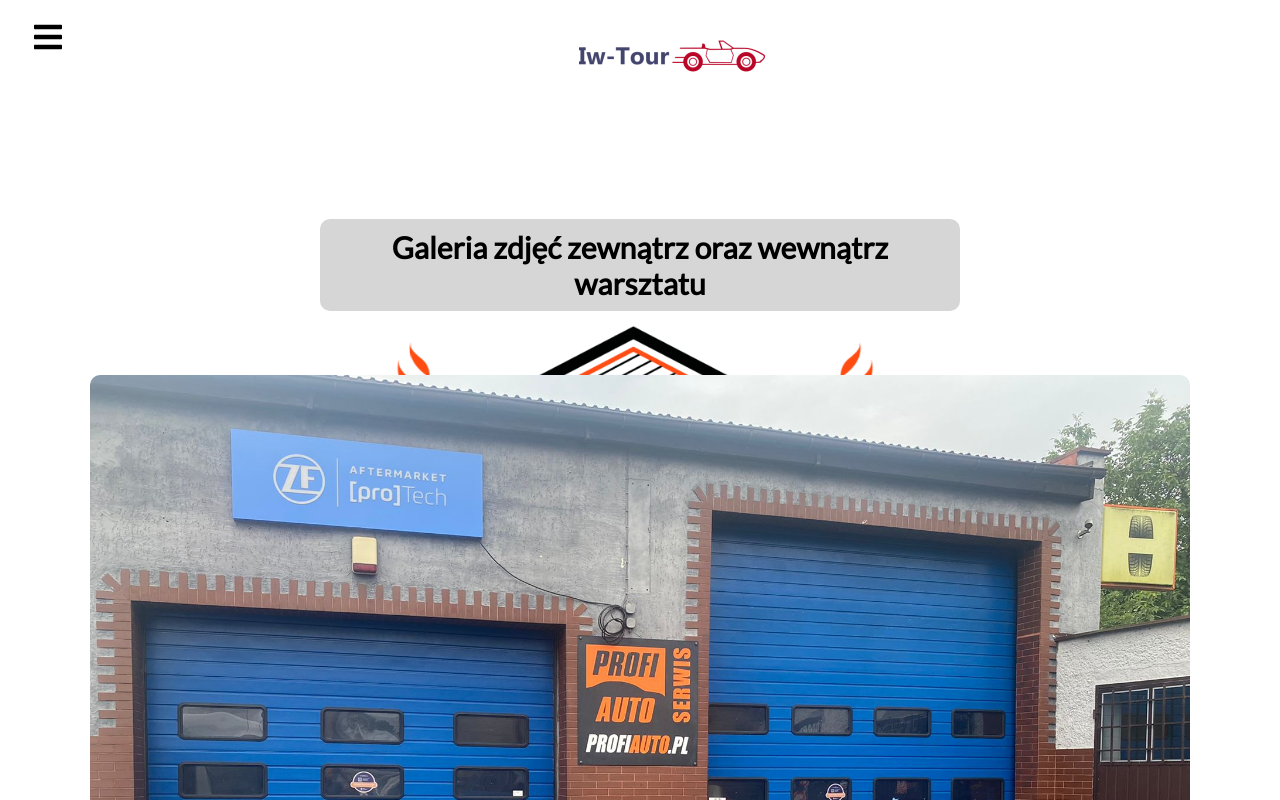
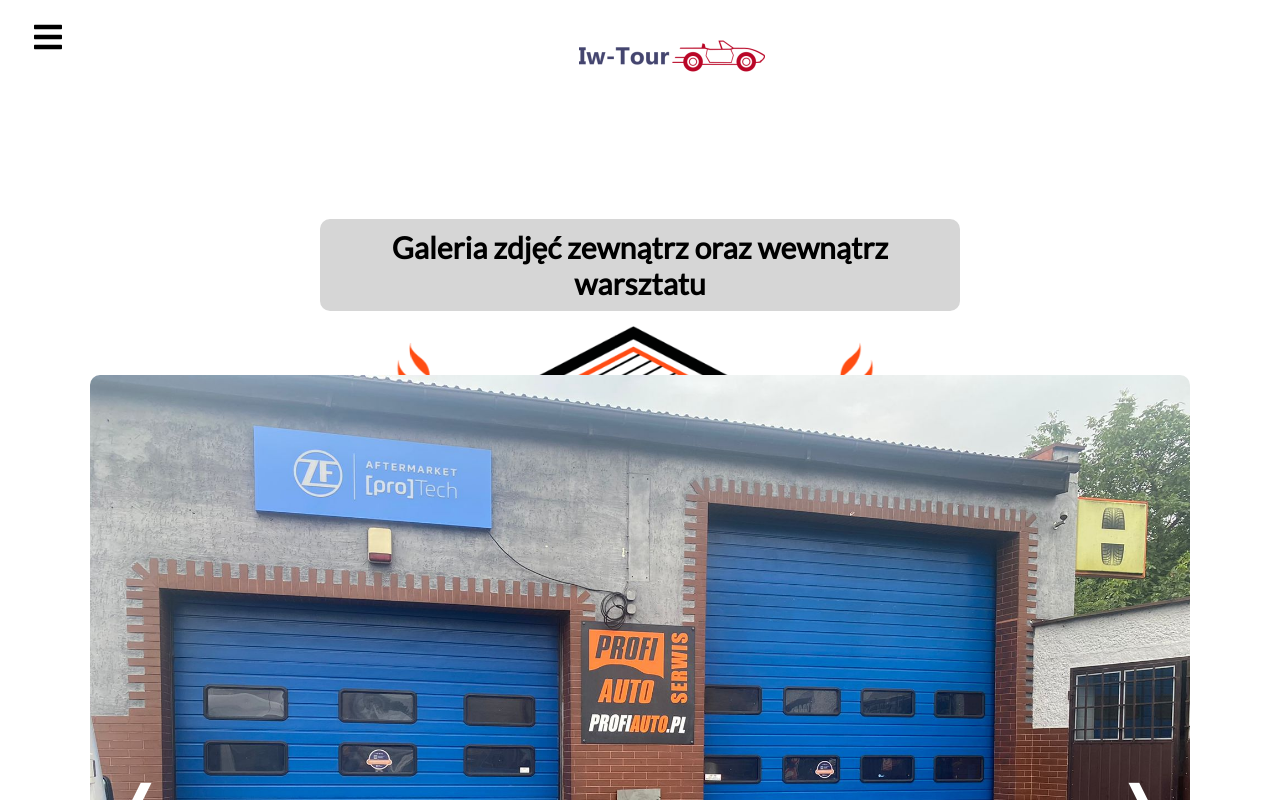
Before and after one commit to MariKat77/webpage_iw-tour, a React (Create React App) app: page /galeria in a window 1280 px wide. Shown: the top 800 px of the page. Built offline with nearby package versions, Linux system fonts and the light colour scheme.

Commit message:
Update of gallery

```diff
--- a/src/pages/Gallery.css
+++ b/src/pages/Gallery.css
@@ -27,7 +27,7 @@
 
 .containerStyles {
     width: 1100px;
-    height: 900px;
+    height: 850px;
     margin: 8vh auto;
     position: relative;
     bottom: 80vh;
```
